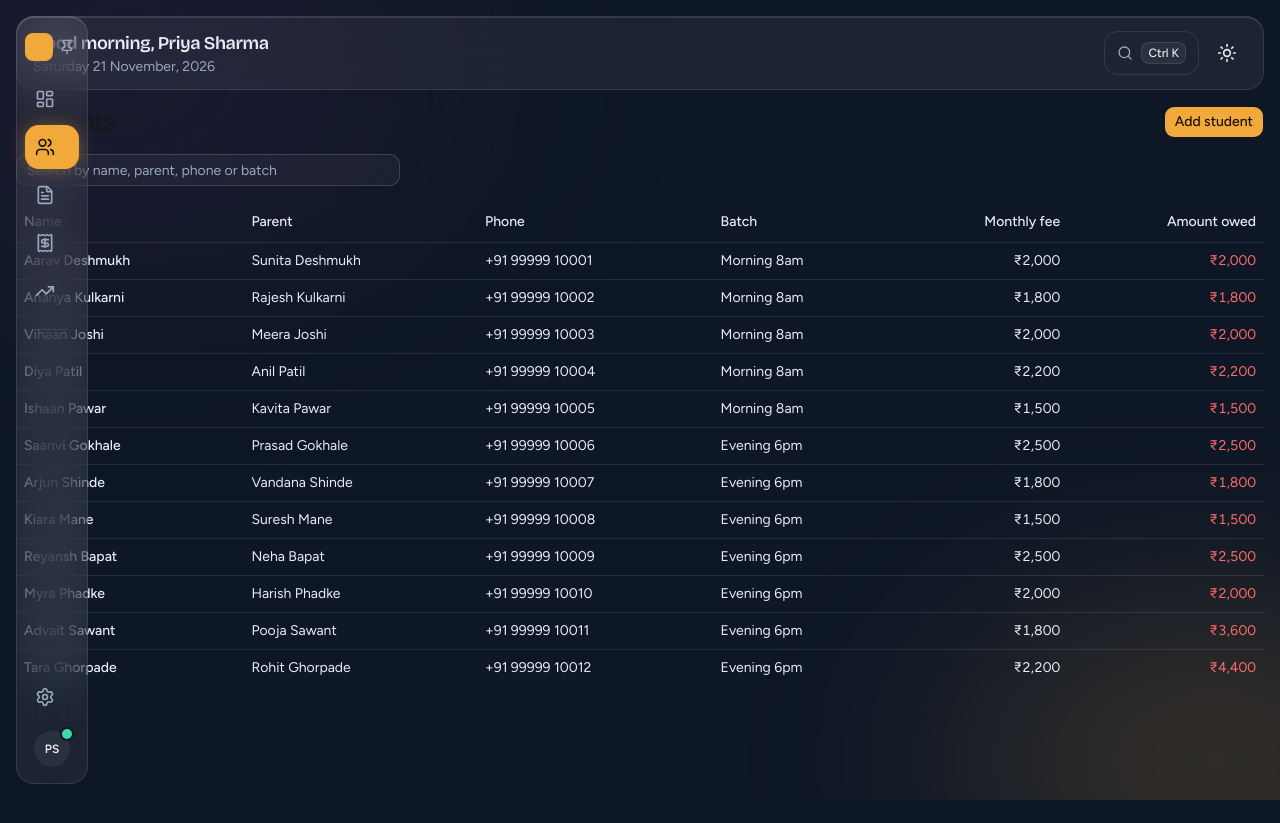
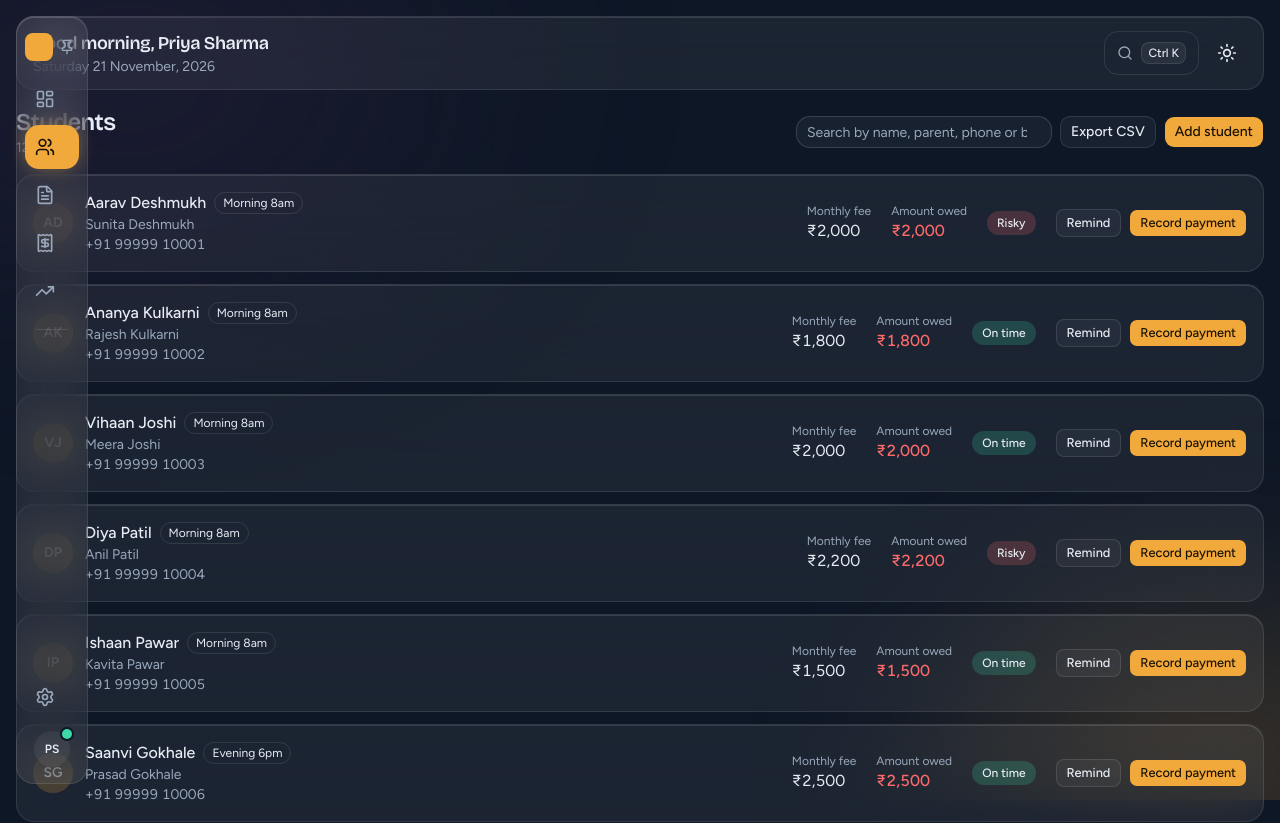
Before and after one commit to ItzMeVishwas/feeflow, a Next.js app: page /students in a window 1280 px wide. Shown: the top 823 px of the page. Before the commit the page ends 800 px from the top, so only its background shows below. Built offline with nearby package versions, Linux system fonts and the light colour scheme.

Commit message:
feat: glass students page with reliability badges, csv export, row actions

```diff
--- a/src/app/(app)/students/page.tsx
+++ b/src/app/(app)/students/page.tsx
@@ -11,21 +11,20 @@ import {
   DialogFooter,
   DialogHeader,
   DialogTitle,
-  DialogTrigger,
 } from "@/components/ui/dialog"
 import { Button } from "@/components/ui/button"
 import { Input } from "@/components/ui/input"
 import { Label } from "@/components/ui/label"
-import {
-  Table,
-  TableBody,
-  TableCell,
-  TableHead,
-  TableHeader,
-  TableRow,
-} from "@/components/ui/table"
+import { RecordPaymentDialog } from "@/components/record-payment-dialog"
+import { ReminderDialog } from "@/components/reminder-dialog"
+import { parentReliability } from "@/lib/forecast"
 import { formatINR } from "@/lib/format"
 import { useStore } from "@/lib/store"
+
+type StoreState = ReturnType<typeof useStore.getState>
+type Student = StoreState["students"][number]
+type Invoice = StoreState["invoices"][number]
+type InvoiceTarget = { invoice: Invoice; student: Student }
 
 type StudentFormValues = {
   name: string
@@ -58,6 +57,9 @@ const formFields: {
   { key: "monthlyFee", label: "Monthly fee (₹)", type: "number", required: true },
 ]
 
+const amberButtonClass =
+  "bg-[var(--amber)] text-[#1A1206] hover:bg-[var(--amber)]/90 focus-visible:ring-2 focus-visible:ring-[var(--amber)]"
+
 function validateStudentForm(values: StudentFormValues): StudentFormErrors {
   const errors: StudentFormErrors = {}
 
@@ -75,9 +77,35 @@ function validateStudentForm(values: StudentFormValues): StudentFormErrors {
   return errors
 }
 
+// Reliability is the average number of days a parent pays late.
+function reliabilityFor(days: number) {
+  if (days < 4) {
+    return { label: "On time", className: "bg-[var(--mint)]/20 text-foreground" }
+  }
+  if (days < 15) {
+    return { label: "Usually late", className: "bg-[var(--amber)]/20 text-foreground" }
+  }
+  return { label: "Risky", className: "bg-[var(--coral)]/20 text-foreground" }
+}
+
+function initialsOf(name: string) {
+  return name
+    .trim()
+    .split(/\s+/)
+    .slice(0, 2)
+    .map((part) => part.charAt(0).toUpperCase())
+    .join("")
+}
+
+// Wraps a CSV field in quotes when needed and doubles any embedded quotes.
+function escapeCsv(value: string | number): string {
+  const text = String(value)
+  return /[",\r\n]/.test(text) ? `"${text.replace(/"/g, '""')}"` : text
+}
+
 // Store hydration is reported through zustand's persist API. Using
 // useSyncExternalStore keeps the server render and the first client render
-// identical (both "not hydrated"), so the table never shows empty-then-real data.
+// identical (both "not hydrated"), so the list never shows empty-then-real data.
 function subscribeToHydration(onChange: () => void) {
   return useStore.persist.onFinishHydration(onChange)
 }
@@ -94,6 +122,7 @@ export default function StudentsPage() {
   const students = useStore((s) => s.students)
   const invoices = useStore((s) => s.invoices)
   const addStudent = useStore((s) => s.addStudent)
+  const upiId = useStore((s) => s.settings.upiId)
   const hydrated = useSyncExternalStore(
     subscribeToHydration,
     getHydrated,
@@ -104,6 +133,8 @@ export default function StudentsPage() {
   const [dialogOpen, setDialogOpen] = useState(false)
   const [form, setForm] = useState<StudentFormValues>(emptyForm)
   const [errors, setErrors] = useState<StudentFormErrors>({})
+  const [reminderTarget, setReminderTarget] = useState<InvoiceTarget | null>(null)
+  const [paymentTarget, setPaymentTarget] = useState<InvoiceTarget | null>(null)
 
   // Sum of each student's invoices that are not yet paid.
   const amountOwedByStudent = useMemo(() => {
@@ -114,6 +145,24 @@ export default function StudentsPage() {
     }
     return owed
   }, [invoices])
+
+  // The unpaid invoice with the earliest due date, per student.
+  const oldestUnpaidByStudent = useMemo(() => {
+    const oldest = new Map<string, Invoice>()
+    for (const invoice of invoices) {
+      if (invoice.status === "paid") continue
+      const current = oldest.get(invoice.studentId)
+      if (!current || invoice.dueDate < current.dueDate) {
+        oldest.set(invoice.studentId, invoice)
+      }
+    }
+    return oldest
+  }, [invoices])
+
+  const activeCount = useMemo(
+    () => students.filter((student) => student.active).length,
+    [students],
+  )
 
   const visibleStudents = useMemo(() => {
     const term = query.trim().toLowerCase()
@@ -159,71 +208,193 @@ export default function StudentsPage() {
     resetForm()
   }
 
+  function handleExportCsv() {
+    const header = ["name", "parent", "phone", "batch", "fee", "owed", "reliability"]
+    const rows = visibleStudents.map((student) => {
+      const owed = amountOwedByStudent.get(student.id) ?? 0
+      const reliability = reliabilityFor(parentReliability(student.id, invoices)).label
+      return [
+        student.name,
+        student.parentName,
+        student.parentPhone,
+        student.batch,
+        student.monthlyFee,
+        owed,
+        reliability,
+      ]
+        .map(escapeCsv)
+        .join(",")
+    })
+    const csv = [header.join(","), ...rows].join("\r\n")
+
+    const blob = new Blob([csv], { type: "text/csv;charset=utf-8" })
+    const url = URL.createObjectURL(blob)
+    const anchor = document.createElement("a")
+    anchor.href = url
+    anchor.download = "students.csv"
+    document.body.appendChild(anchor)
+    anchor.click()
+    anchor.remove()
+    URL.revokeObjectURL(url)
+  }
+
+  function renderStudentRow(student: Student) {
+    const owed = amountOwedByStudent.get(student.id) ?? 0
+    const oldest = oldestUnpaidByStudent.get(student.id)
+    const days = parentReliability(student.id, invoices)
+    const reliability = reliabilityFor(days)
+
+    return (
+      <li
+        key={student.id}
+        className="glass flex flex-col gap-3 rounded-2xl p-4 sm:flex-row sm:items-center sm:justify-between sm:gap-4"
+      >
+        <div className="flex min-w-0 items-center gap-3">
+          <span
+            aria-hidden="true"
+            className="flex h-10 w-10 shrink-0 items-center justify-center rounded-full bg-[var(--amber)]/20 text-sm font-semibold text-foreground"
+          >
+            {initialsOf(student.name)}
+          </span>
+          <div className="min-w-0">
+            <div className="flex flex-wrap items-center gap-2">
+              <p className="truncate font-medium text-foreground">{student.name}</p>
+              {student.batch ? (
+                <span className="rounded-xl border border-[var(--glass-border)] px-2 py-0.5 text-xs text-foreground">
+                  {student.batch}
+                </span>
+              ) : null}
+            </div>
+            <p className="truncate text-sm text-muted-foreground">{student.parentName}</p>
+            <p className="text-sm tabular-nums text-muted-foreground">{student.parentPhone}</p>
+          </div>
+        </div>
+
+        <div className="flex flex-wrap items-center gap-x-5 gap-y-3 sm:justify-end">
+          <div>
+            <p className="text-xs text-muted-foreground">Monthly fee</p>
+            <p className="tabular-nums text-foreground">{formatINR(student.monthlyFee)}</p>
+          </div>
+          <div>
+            <p className="text-xs text-muted-foreground">Amount owed</p>
+            <p
+              className={
+                owed > 0
+                  ? "font-medium tabular-nums text-[var(--coral)]"
+                  : "tabular-nums text-foreground"
+              }
+            >
+              {formatINR(owed)}
+            </p>
+          </div>
+          <span
+            title={`Pays on average ${days} days late`}
+            className={`rounded-xl px-2.5 py-1 text-xs font-medium ${reliability.className}`}
+          >
+            {reliability.label}
+          </span>
+          {oldest ? (
+            <div className="flex items-center gap-2">
+              <Button
+                variant="outline"
+                size="sm"
+                onClick={() => setReminderTarget({ invoice: oldest, student })}
+              >
+                Remind
+              </Button>
+              <Button
+                size="sm"
+                className={amberButtonClass}
+                onClick={() => setPaymentTarget({ invoice: oldest, student })}
+              >
+                Record payment
+              </Button>
+            </div>
+          ) : null}
+        </div>
+      </li>
+    )
+  }
+
   function renderBody() {
     if (!hydrated) {
       return (
-        <TableRow>
-          <TableCell colSpan={6} className="py-6 text-center text-muted-foreground">
+        <p className="glass rounded-2xl p-6 text-center text-muted-foreground">
           Loading students…
-          </TableCell>
-        </TableRow>
+        </p>
       )
     }
 
     if (students.length === 0) {
       return (
-        <TableRow>
-          <TableCell colSpan={6} className="py-6 text-center text-muted-foreground">
-            No students yet. Add your first student to get started.
-          </TableCell>
-        </TableRow>
+        <div className="glass flex flex-col items-center gap-2 rounded-2xl p-6 text-center">
+          <p className="font-medium text-foreground">No students yet.</p>
+          <p className="text-sm text-muted-foreground">
+            Add your first student to start tracking fees.
+          </p>
+          <Button
+            size="sm"
+            className={`mt-2 ${amberButtonClass}`}
+            onClick={() => setDialogOpen(true)}
+          >
+            Add student
+          </Button>
+        </div>
       )
     }
 
     if (visibleStudents.length === 0) {
       return (
-        <TableRow>
-          <TableCell colSpan={6} className="py-6 text-center text-muted-foreground">
-            No students match “{query.trim()}”.
-          </TableCell>
-        </TableRow>
+        <p className="glass rounded-2xl p-6 text-center text-muted-foreground">
+          {`No students match "${query.trim()}"`}
+        </p>
       )
     }
 
-    return visibleStudents.map((student) => {
-      const owed = amountOwedByStudent.get(student.id) ?? 0
     return (
-        <TableRow key={student.id}>
-          <TableCell className="font-medium">{student.name}</TableCell>
-          <TableCell>{student.parentName}</TableCell>
-          <TableCell>{student.parentPhone}</TableCell>
-          <TableCell>{student.batch}</TableCell>
-          <TableCell className="text-right tabular-nums">
-            {formatINR(student.monthlyFee)}
-          </TableCell>
-          <TableCell
-            className={
-              owed > 0
-                ? "text-right tabular-nums text-destructive"
-                : "text-right tabular-nums"
-            }
-          >
-            {formatINR(owed)}
-          </TableCell>
-        </TableRow>
+      <ul role="list" className="flex flex-col gap-3">
+        {visibleStudents.map(renderStudentRow)}
+      </ul>
     )
-    })
   }
 
   return (
     <div className="flex flex-col gap-4">
       <div className="flex flex-wrap items-center justify-between gap-3">
-        <h1 className="text-2xl font-semibold tracking-tight text-neutral-900">
+        <div className="min-w-0">
+          <h1 className="font-display text-2xl font-semibold tracking-tight text-foreground">
             Students
           </h1>
+          {hydrated ? (
+            <p className="text-sm text-muted-foreground">{`${activeCount} active`}</p>
+          ) : null}
+        </div>
+
+        <div className="flex w-full flex-wrap items-center gap-2 sm:w-auto">
+          <Input
+            type="search"
+            aria-label="Search students"
+            placeholder="Search by name, parent, phone or batch"
+            value={query}
+            onChange={(event) => setQuery(event.target.value)}
+            className="w-full rounded-xl sm:w-64"
+          />
+          <Button
+            variant="outline"
+            onClick={handleExportCsv}
+            disabled={!hydrated || visibleStudents.length === 0}
+          >
+            Export CSV
+          </Button>
+          <Button className={amberButtonClass} onClick={() => setDialogOpen(true)}>
+            Add student
+          </Button>
+        </div>
+      </div>
+
+      {renderBody()}
 
       <Dialog open={dialogOpen} onOpenChange={handleDialogOpenChange}>
-          <DialogTrigger render={<Button />}>Add student</DialogTrigger>
         <DialogContent>
           <form onSubmit={handleSubmit} noValidate className="grid gap-4">
             <DialogHeader>
@@ -273,30 +444,27 @@ export default function StudentsPage() {
           </form>
         </DialogContent>
       </Dialog>
-      </div>
 
-      <Input
-        type="search"
-        aria-label="Search students"
-        placeholder="Search by name, parent, phone or batch"
-        value={query}
-        onChange={(event) => setQuery(event.target.value)}
-        className="max-w-sm"
+      {reminderTarget ? (
+        <ReminderDialog
+          invoice={reminderTarget.invoice}
+          student={reminderTarget.student}
+          upiId={upiId}
+          open
+          onClose={() => setReminderTarget(null)}
         />
+      ) : null}
 
-      <Table>
-        <TableHeader>
-          <TableRow>
-            <TableHead>Name</TableHead>
-            <TableHead>Parent</TableHead>
-            <TableHead>Phone</TableHead>
-            <TableHead>Batch</TableHead>
-            <TableHead className="text-right">Monthly fee</TableHead>
-            <TableHead className="text-right">Amount owed</TableHead>
-          </TableRow>
-        </TableHeader>
-        <TableBody>{renderBody()}</TableBody>
-      </Table>
+      {paymentTarget ? (
+        <RecordPaymentDialog
+          invoice={paymentTarget.invoice}
+          student={paymentTarget.student}
+          open
+          onOpenChange={(open) => {
+            if (!open) setPaymentTarget(null)
+          }}
+        />
+      ) : null}
     </div>
   )
 }
```
Lines whose indentation alone changed are shown as unchanged.
